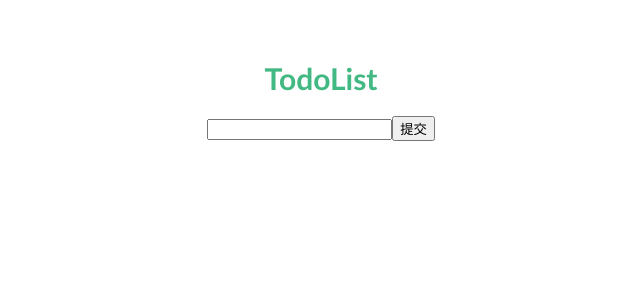
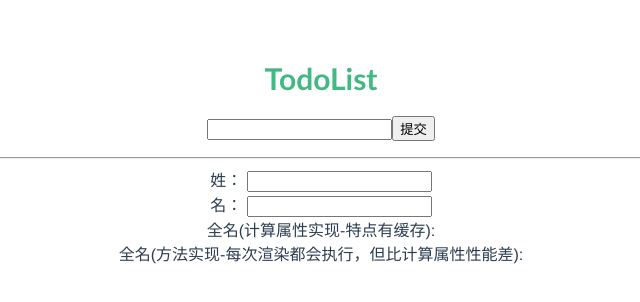
Before and after one commit to haidaohaha/study-vue-todo, a Vue app: page / in a window 1280 px wide. Shown: the top 302 px of the page, without its empty margins (319-959 px from the left). Built offline with nearby package versions, Linux system fonts and the light colour scheme.

Commit message:
feat:计算属性和侦听

```diff
--- /dev/null
+++ b/src/components/GetSetFun.vue
@@ -0,0 +1,66 @@
+<style scoped>
+</style>
+<template>
+  <div class="get_set_fun">
+    <hr>姓：
+    <input type="text" v-model="firstName">
+    <br>名：
+    <input type="text" v-model="lastName">
+    <br>
+    全名(计算属性实现-特点有缓存):
+    {{fullName}}
+    <br>
+    全名(方法实现-每次渲染都会执行，但比计算属性性能差):
+    {{fullName2()}}
+  </div>
+</template>
+<script>
+export default {
+  name: "get_set_fun",
+  // 计算属性 ★★★★★
+  // 特点内置缓存 没有使用到的 依赖 不会再次计算 属性
+  // 🔺🔺🔺 方法一
+  computed: {
+    // fullName: function() {
+    //   return this.firstName + " " + this.lastName;
+    // }
+    // fullName: {
+    //   get: function() {
+    //     return this.firstName + " " + this.lastName;
+    //   },
+    //   set: function(value) {
+    //     //   这里 value 即此时的 fullName 值，
+    //     //   此时改变 firstName 或者 lastName
+    //     //   会再次调用 get 方法 ， 改变 fullName
+    //     //   以前有印象，但不知道如何使用
+    //     console.log("SET", value);
+    //     // const arr = value.split("");
+    //     this.firstName = "set改变firstName";
+    //     this.lastName = "set改变lastName";
+    //   }
+    // }
+  },
+  // 🔺🔺🔺 方法二
+  watch: {
+    firstName() {
+      return this.firstName + " " + this.lastName;
+    },
+    lastName() {
+      return this.firstName + " " + this.lastName;
+    }
+  },
+  // 🔺🔺🔺 方法三
+  methods: {
+    fullName2() {
+      return this.firstName + " " + this.lastName;
+    }
+  },
+  data() {
+    return {
+      firstName: "",
+      fullName: "",
+      lastName: ""
+    };
+  }
+};
+</script>
--- a/src/components/TodoList.vue
+++ b/src/components/TodoList.vue
@@ -4,11 +4,13 @@
     <input v-model="inputValue">
     <button @click="handleSubmit">提交</button>
     <TodoBottom :todoList="todoList" @delete="handleDelete"/>
+    <GetSetFun/>
   </div>
 </template>
 
 <script>
 import TodoBottom from "./TodoBottom.vue";
+import GetSetFun from "./GetSetFun.vue";
 
 export default {
   name: "todolist",
@@ -16,7 +18,8 @@ export default {
     msg: String
   },
   components: {
-    TodoBottom
+    TodoBottom,
+    GetSetFun
   },
   methods: {
     handleSubmit() {
```
Also changed, not shown: 1 other file (tests, documents, lock files or other folders).
